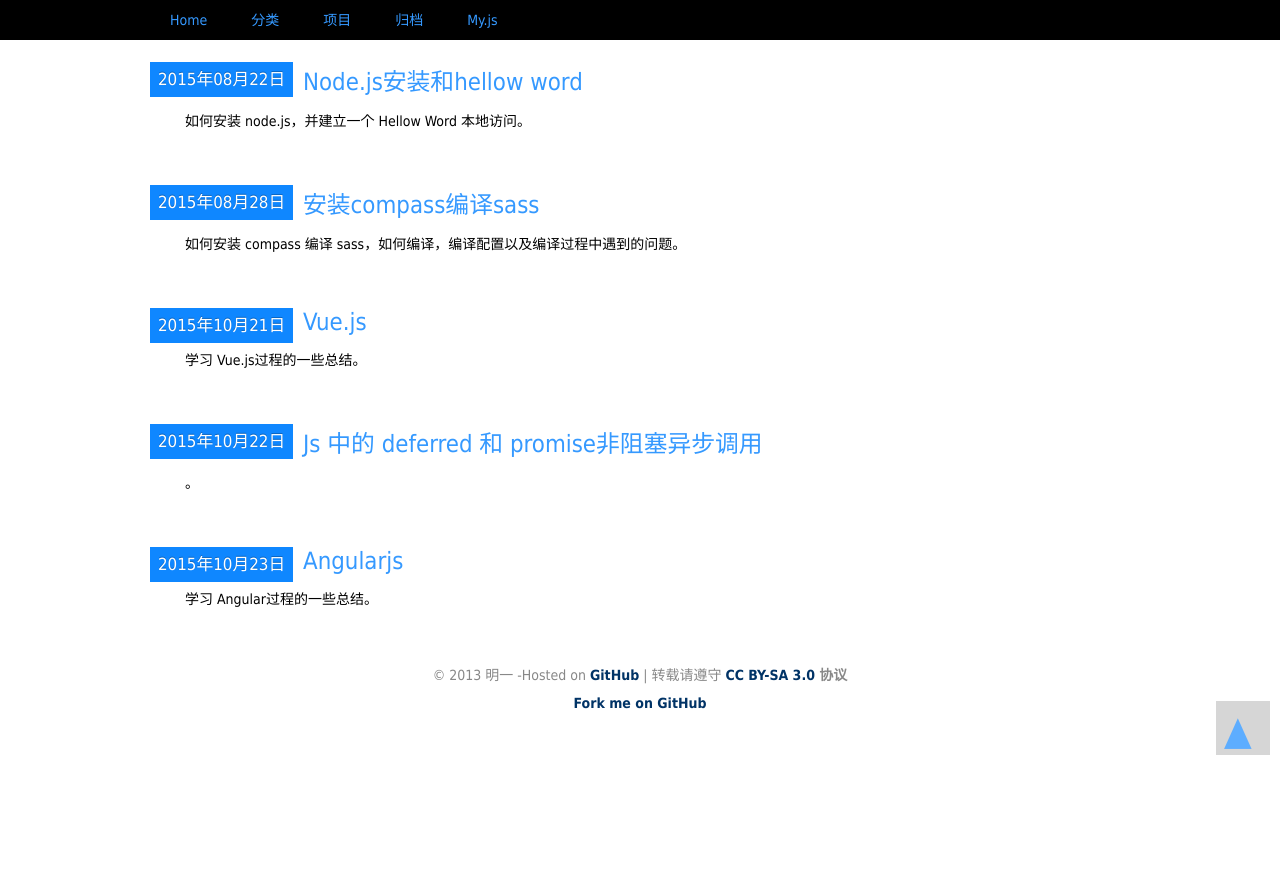
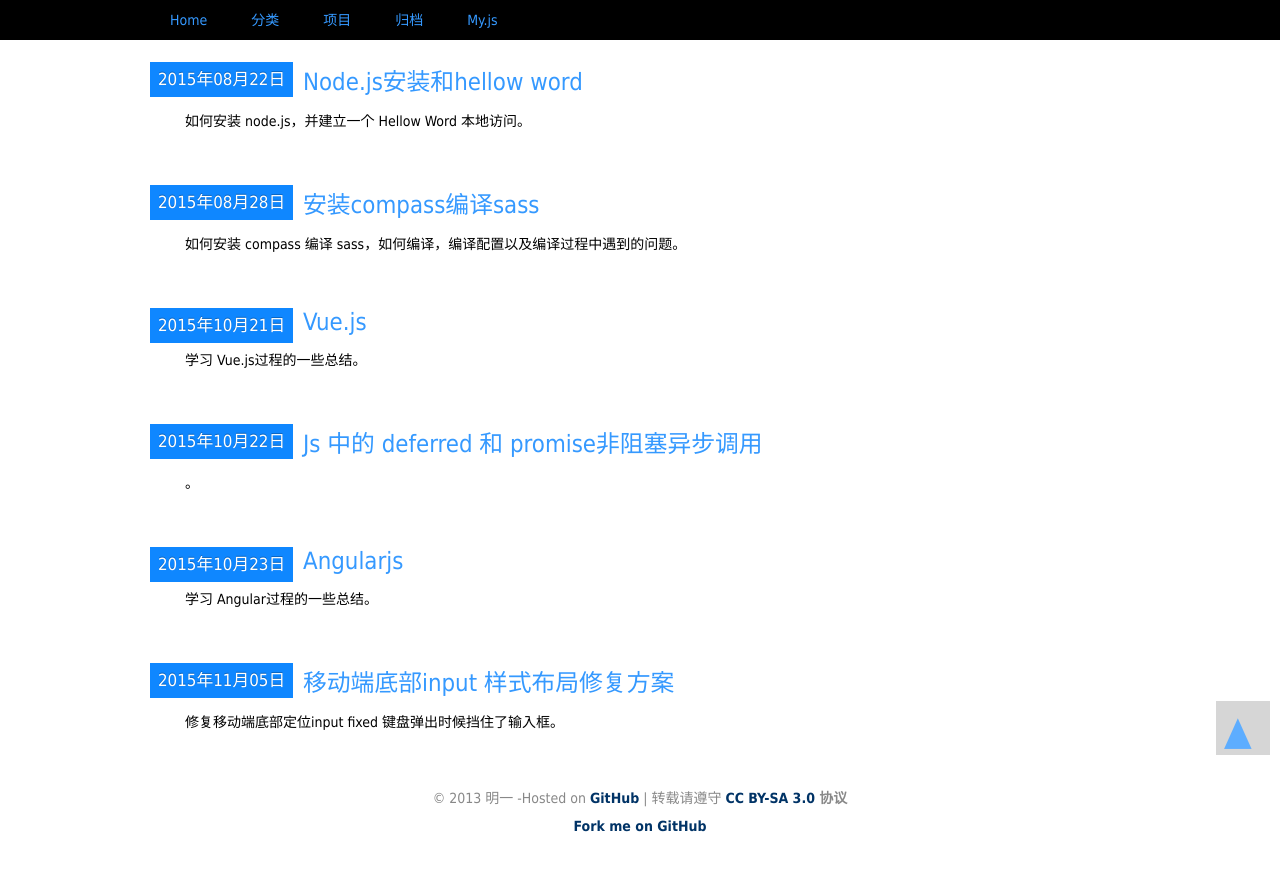
Before and after one commit to mingyili/mingyili.github.com, a Jekyll site: the page built from categories.html, in a window 1280 px wide and 900 px high, scrolled down 2102 px. Shown: the top 871 px of the window. Built offline with Jekyll 4.4.1, drawn with Linux system fonts in a browser that asks for light colours; some web fonts are replaced; Markdown is read by kramdown in place of the engine named in the settings; before the commit the page ends 2879 px from its top, so only the background shows below that; some of the changed lines change nothing that is shown.

Commit message:
input bottom fixed

```diff
--- /dev/null
+++ b/_posts/2015-11-05-移动端底部input 样式布局修复方案.md
@@ -0,0 +1,48 @@
+---
+layout: post
+category: 移动端Bug
+tags: 移动端input键盘bug
+description: 修复移动端底部定位input fixed 键盘弹出时候挡住了输入框。
+---
+
+
+
+### 问题
+
+移动端 web 底部定位的input fiexd 定位的，在键盘弹出的时候fiexd会失效。
+
+
+### 解决方案
+
+
+第一步：将页面布局换成 `position:absolute` 这就要求页面滚动内容重新放置到一个div里面，可以解决input focus 的时候元素不飘起来，但是会存在键盘弹出的时候把输入挡住的bug
+
+第二步：解决键盘弹出挡住input； input focus 的时候调用 `this.scrollIntoView();` 将元素滚动到可是区域，但是键盘弹出是有时间延迟的，所以要加setTimeout 延迟调用；
+
+以上两步基本就可以解决大部分底部输入布局bug的问题，但是体验上不是特别流畅，应该还有更好的解决办法
+
+
+### 扩展：
+
+ `getBoundingClientRect()` 获得element相对于viewport的位置
+
+
+        /* 获得元素的位置信息 */
+        var getElementPosition = function(elem) {
+	        var defaultRect = {top: 0, left: 0};
+		    var rect = (elem.getBoundingClientRect && elem.getBoundingClientRect()) || defaultRect;
+		    var ret = {
+		        top: rect.top + document.body.scrollTop,
+		        left: rect.left + document.body.scrollLeft
+		    }
+		    return ret;
+		}
+		var elementTop = getElementPosition(element).top, // 元素顶部位置
+		    elementBottom = elementTop + element.clientHeight; // 元素底部位置
+
+程序原文引自知乎评论 ：[移动web页面，input获取焦点弹出系统虚拟键盘时，挡住input，求解决方案？](http://www.zhihu.com/question/32746176?sort=created)
+
+
+[jekyll]: http://jekyllrb.com/ "Jekyll 官方文档"
+[emacs-jekyll]: https://github.com/diasjorge/jekyll.el "Emacs Jekyll 插件"
+[emacs-jekyll-better]: https://github.com/tangjiujun/emacs.d/blob/master/custom-util/jekyll.el "修改后的 Emacs Jekyll 插件"
```
Also changed, not shown: _posts/2015-10-23-AngularJS.md (+0 -3 lines).
